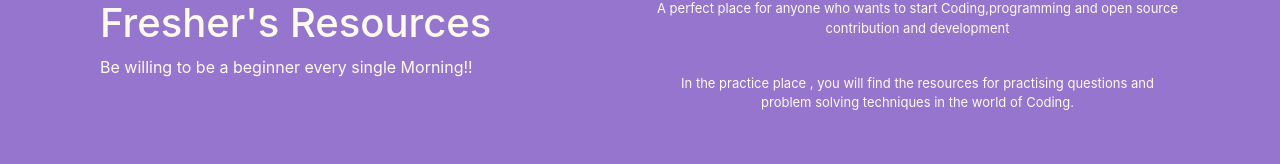
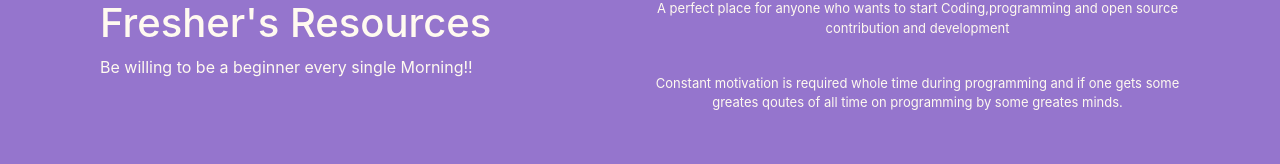
Before and after one commit to Vishesht27/Fresher-s-Help, a website: page Codersqoutes.html in a window 1280 px wide. Shown: the part 121-285 px from the top of the page. Drawn offline with nearby package versions, Linux system fonts and the light colour scheme.

Commit message:
Update Codersqoutes.html

```diff
--- a/Codersqoutes.html
+++ b/Codersqoutes.html
@@ -44,7 +44,7 @@
 
                 <div class="col col-sm align-self-center" text style="text-align: center;">
                     <div class="yoyo">
-                    <p>A perfect place for anyone who wants to start Coding,programming and open source contribution and development</p><br> <p>In the practice place , you will find the resources for practising questions and problem solving techniques in the world of Coding.</p>
+                    <p>A perfect place for anyone who wants to start Coding,programming and open source contribution and development</p><br> <p>Constant motivation is required whole time during programming and if one  gets  some greates qoutes of all time on programming by some greates minds. </p>
                 </div>
             </div>
             </div>
```
